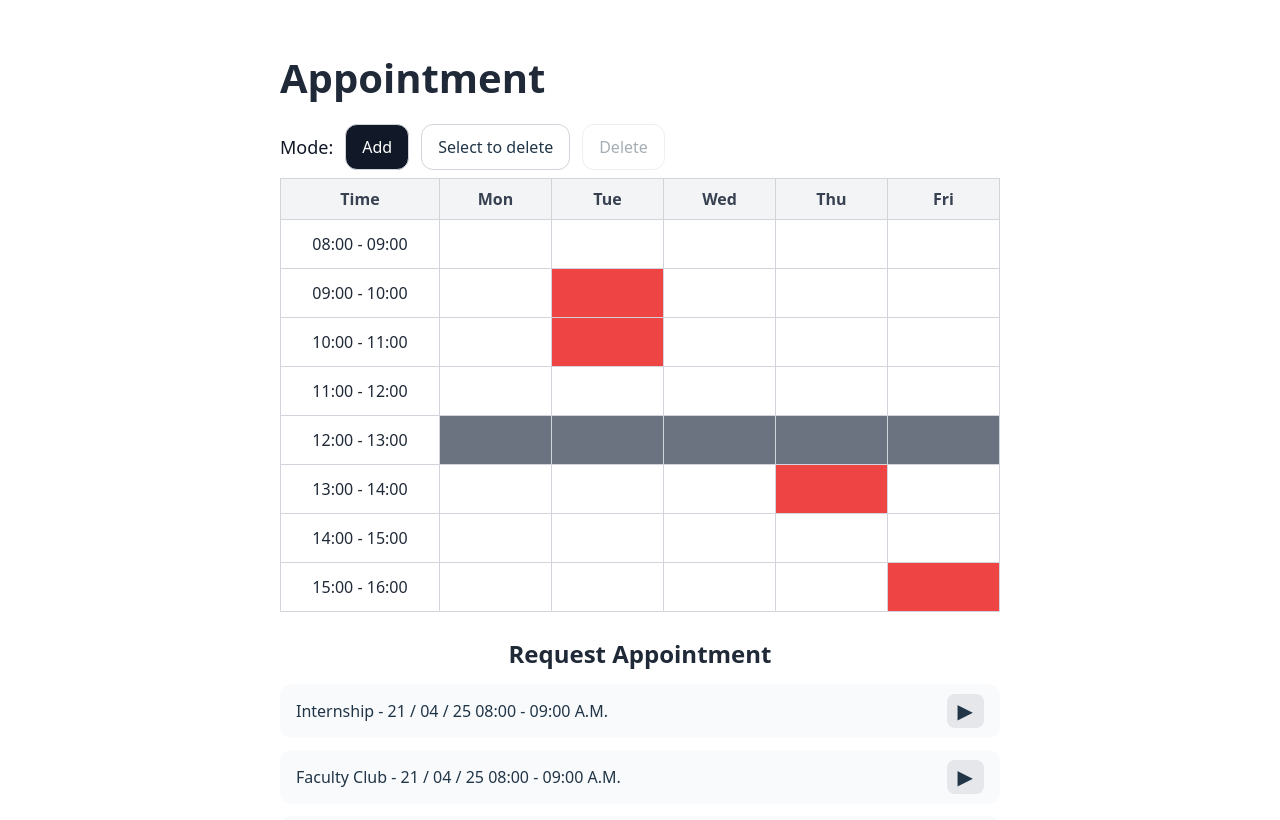
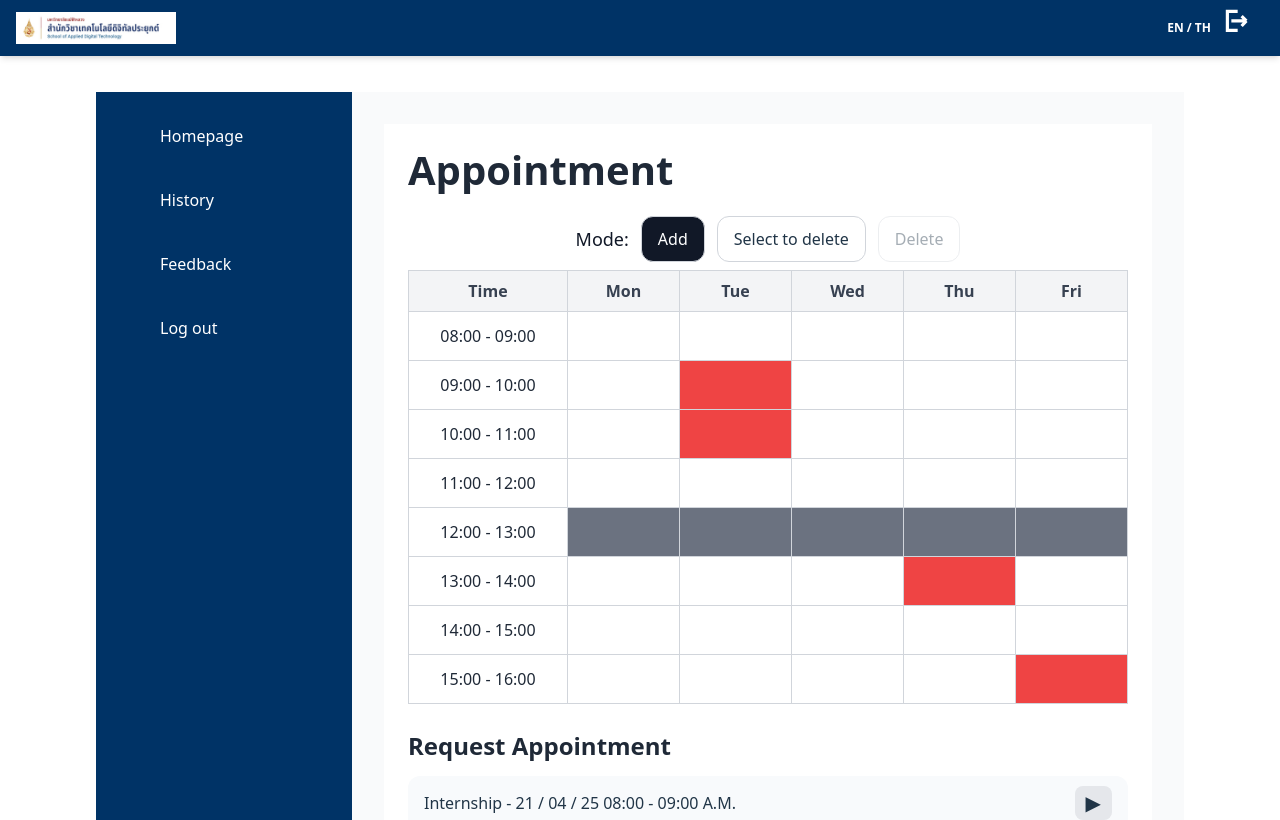
Before and after one commit to Cha-Rin/Senior-Project, a Vue app in the folder FE/: page /Appointment in a window 1280 px wide. Shown: the top 820 px of the page. Built offline with nearby package versions, Linux system fonts and the light colour scheme; sample sign-in values are in the browser's storage; what v-calendar would draw is missing.

Commit message:
Update Appointment.vue

```diff
--- a/FE/src/views/secretary/Appointment/Appointment.vue
+++ b/FE/src/views/secretary/Appointment/Appointment.vue
@@ -1,5 +1,9 @@
+<!-- 📁 src/views/secretary/Appointment.vue -->
 <template>
+  <SecreLayout>
+    <!-- ใช้ flex จัดเนื้อหาให้อยู่ตรงกลางแนวนอน -->
     <div class="page">
+      <div class="content-wrapper">
         <h1 class="title">Appointment</h1>
 
         <!-- Controls -->
@@ -8,21 +12,27 @@
 
           <button
             class="btn"
-        :class="{ active: mode==='add' }"
+            :class="{ active: mode === 'add' }"
             @click="setMode('add')"
-      >Add</button>
+          >
+            Add
+          </button>
 
           <button
             class="btn"
-        :class="{ active: mode==='select' }"
+            :class="{ active: mode === 'select' }"
             @click="setMode('select')"
-      >Select to delete</button>
+          >
+            Select to delete
+          </button>
 
           <button
             class="btn"
-        :disabled="selectedToDelete.size===0"
+            :disabled="selectedToDelete.size === 0"
             @click="deleteSelected"
-      >Delete</button>
+          >
+            Delete
+          </button>
         </div>
 
         <!-- Grid -->
@@ -43,11 +53,11 @@
                   v-for="(d, c) in days"
                   :key="d"
                   class="cell"
-              :style="cellStyle(r,c)"
-              @click="onCellClick(r,c)"
+                  :style="cellStyle(r, c)"
+                  @click="onCellClick(r, c)"
                   :aria-label="`${slot} ${d}`"
                 >
-              <div v-if="isSelectedToDelete(r,c)" class="dot"></div>
+                  <div v-if="isSelectedToDelete(r, c)" class="dot"></div>
                 </td>
               </tr>
             </tbody>
@@ -63,38 +73,50 @@
           </div>
         </div>
       </div>
+    </div>
+  </SecreLayout>
 </template>
 
 <script setup>
 import { ref } from 'vue'
+import { useRouter } from 'vue-router'
+import SecreLayout from '@/layouts/secretary/SecreLayout.vue'
+
+const router = useRouter()
 
 /* ตารางเวลา + วัน */
 const timeSlots = [
-  '08:00 - 09:00','09:00 - 10:00','10:00 - 11:00',
-  '11:00 - 12:00','12:00 - 13:00','13:00 - 14:00',
-  '14:00 - 15:00','15:00 - 16:00'
+  '08:00 - 09:00',
+  '09:00 - 10:00',
+  '10:00 - 11:00',
+  '11:00 - 12:00',
+  '12:00 - 13:00',
+  '13:00 - 14:00',
+  '14:00 - 15:00',
+  '15:00 - 16:00'
 ]
-const days = ['mon','tue','wed','thu','fri']
+const days = ['mon', 'tue', 'wed', 'thu', 'fri']
 const LUNCH_ROW = 4 // 12:00 - 13:00
 
 /* โหมด */
 const mode = ref('add') // 'add' | 'select'
-const setMode = (m) => { mode.value = m }
+const setMode = (m) => {
+  mode.value = m
+}
 
 /* การจอง: เก็บคีย์ "row,col" ใน Set */
-const key = (r,c) => `${r},${c}`
+const key = (r, c) => `${r},${c}`
 const reserved = ref(new Set())
-// seed ให้เห็นสีทันที (ตัวอย่าง)
-;[[1,1],[2,1],[5,3],[7,4]].forEach(([r,c]) => reserved.value.add(key(r,c)))
+;[[1, 1], [2, 1], [5, 3], [7, 4]].forEach(([r, c]) => reserved.value.add(key(r, c)))
 
 /* เลือกเพื่อลบ */
 const selectedToDelete = ref(new Set())
-const isSelectedToDelete = (r,c) => selectedToDelete.value.has(key(r,c))
+const isSelectedToDelete = (r, c) => selectedToDelete.value.has(key(r, c))
 
 /* คลิกช่อง */
-const onCellClick = (r,c) => {
-  if (r === LUNCH_ROW) return // แถวพักเที่ยงคลิกไม่ได้
-  const k = key(r,c)
+const onCellClick = (r, c) => {
+  if (r === LUNCH_ROW) return
+  const k = key(r, c)
 
   if (mode.value === 'add') {
     if (!reserved.value.has(k)) reserved.value.add(k)
@@ -110,19 +132,19 @@ const onCellClick = (r,c) => {
 
 /* ลบที่เลือก */
 const deleteSelected = () => {
-  selectedToDelete.value.forEach(k => reserved.value.delete(k))
+  selectedToDelete.value.forEach((k) => reserved.value.delete(k))
   selectedToDelete.value.clear()
 }
 
-/* สีของ cell (ใช้ CSS ปกติ ไม่พึ่ง Tailwind) */
-const cellStyle = (r,c) => {
+/* สีของ cell */
+const cellStyle = (r, c) => {
   if (r === LUNCH_ROW) {
-    return { backgroundColor: '#6b7280', cursor: 'not-allowed' } // เทา
+    return { backgroundColor: '#6b7280', cursor: 'not-allowed' }
   }
-  const k = key(r,c)
+  const k = key(r, c)
   if (reserved.value.has(k)) {
     return {
-      backgroundColor: isSelectedToDelete(r,c) ? '#fecaca' : '#ef4444', // ชมพูอ่อน/แดง
+      backgroundColor: isSelectedToDelete(r, c) ? '#fecaca' : '#ef4444',
       color: '#fff'
     }
   }
@@ -131,52 +153,168 @@ const cellStyle = (r,c) => {
 
 /* รายการคำขอ (เดโม) */
 const requests = ref([
-  { topic: 'Internship',   date: '21 / 04 / 25', time: '08:00 - 09:00 A.M.' },
+  { topic: 'Internship', date: '21 / 04 / 25', time: '08:00 - 09:00 A.M.' },
   { topic: 'Faculty Club', date: '21 / 04 / 25', time: '08:00 - 09:00 A.M.' },
-  { topic: 'Faculty Club', date: '21 / 04 / 25', time: '08:00 - 09:00 A.M.' },
+  { topic: 'Faculty Club', date: '21 / 04 / 25', time: '08:00 - 09:00 A.M.' }
 ])
 
+/* ฟังก์ชันเปิดคำขอ */
 const openRequest = (req) => {
-  alert(`Open request:\n${req.topic}\n${req.date} ${req.time}`)
+  router.push({
+    name: 'RequestAppointment',
+    query: {
+      topic: req.topic,
+      date: req.date,
+      time: req.time
+    }
+  })
 }
 </script>
 
 <style scoped>
 /* -------- layout -------- */
-.page { min-height: 100vh; background: #fff; padding: 24px; }
-.title { font-size: 40px; font-weight: 800; color: #1f2937; margin: 0 0 24px; text-align: left; }
-.sub-title { font-size: 24px; font-weight: 700; color: #1f2937; margin: 24px 0 12px; }
+.page {
+  min-height: 100vh;
+  background: #fff;
+  padding: 24px;
+  box-sizing: border-box;
+  display: flex;
+  justify-content: center; /* 👈 จัดเนื้อหาให้อยู่ตรงกลางแนวนอน */
+  align-items: flex-start; /* ไม่จัดแนวตั้ง เพราะอาจยาวเกินหน้าจอ */
+}
+
+.content-wrapper {
+  max-width: 1000px; /* จำกัดความกว้าง */
+  width: 100%;
+  text-align: center;
+}
+
+.title {
+  font-size: 40px;
+  font-weight: 800;
+  color: #1f2937;
+  margin: 0 0 24px;
+  text-align: left;
+}
+
+.sub-title {
+  font-size: 24px;
+  font-weight: 700;
+  color: #1f2937;
+  margin: 24px 0 12px;
+  text-align: left;
+}
 
 /* -------- controls -------- */
-.controls { display: flex; align-items: center; gap: 12px; margin-bottom: 8px; }
-.label { font-size: 18px; color: #111827; }
+.controls {
+  display: flex;
+  align-items: center;
+  gap: 12px;
+  margin-bottom: 8px;
+  justify-content: center; /* จัดปุ่มตรงกลาง */
+}
+
+.label {
+  font-size: 18px;
+  color: #111827;
+}
+
 .btn {
-  padding: 10px 16px; border-radius: 12px; border: 1px solid #d1d5db;
-  background:#fff; cursor: pointer;
+  padding: 10px 16px;
+  border-radius: 12px;
+  border: 1px solid #d1d5db;
+  background: #fff;
+  cursor: pointer;
 }
-.btn:hover { background:#f3f4f6; }
-.btn:disabled { opacity:.4; cursor:not-allowed; }
-.btn.active { background:#111827; color:#fff; }
+
+.btn:hover {
+  background: #f3f4f6;
+}
+
+.btn:disabled {
+  opacity: 0.4;
+  cursor: not-allowed;
+}
+
+.btn.active {
+  background: #111827;
+  color: #fff;
+}
 
 /* -------- table -------- */
-.table-wrap { overflow-x: auto; }
-.table { min-width: 720px; border-collapse: collapse; width: max-content; }
-.table th, .table td { border: 1px solid #d1d5db; }
-.time-head, .day-head { padding: 8px 16px; background:#f3f4f6; color:#374151; text-transform: capitalize; }
-.time-cell { white-space: nowrap; padding: 12px 16px; color:#1f2937; }
-.cell {
-  width: 7rem; height: 3rem; text-align: center; user-select: none; cursor: pointer;
+.table-wrap {
+  overflow-x: auto;
+  margin-bottom: 24px;
 }
 
-/* จุดบอกว่าเลือกไว้เพื่อลบ */
-.dot { width: 8px; height: 8px; border-radius: 9999px; margin: 10px auto; background:#e11d48; }
+.table {
+  min-width: 720px;
+  border-collapse: collapse;
+  width: max-content;
+  margin: 0 auto; /* จัดตารางให้อยู่ตรงกลาง */
+}
+
+.table th,
+.table td {
+  border: 1px solid #d1d5db;
+}
+
+.time-head,
+.day-head {
+  padding: 8px 16px;
+  background: #f3f4f6;
+  color: #374151;
+  text-transform: capitalize;
+}
+
+.time-cell {
+  white-space: nowrap;
+  padding: 12px 16px;
+  color: #1f2937;
+}
+
+.cell {
+  width: 7rem;
+  height: 3rem;
+  text-align: center;
+  user-select: none;
+  cursor: pointer;
+}
+
+.dot {
+  width: 8px;
+  height: 8px;
+  border-radius: 9999px;
+  margin: 10px auto;
+  background: #e11d48;
+}
 
 /* -------- requests -------- */
-.request-list { max-width: 720px; display: grid; gap: 12px; }
+.request-list {
+  max-width: 720px;
+  display: grid;
+  gap: 12px;
+  margin: 0 auto; /* จัดรายการคำขอให้อยู่ตรงกลาง */
+}
+
 .request-row {
-  display: flex; align-items: center; justify-content: space-between;
-  background: #f8fafc; border-radius: 12px; padding: 10px 16px;
+  display: flex;
+  align-items: center;
+  justify-content: space-between;
+  background: #f8fafc;
+  border-radius: 12px;
+  padding: 10px 16px;
 }
-.req-btn { font-size: 20px; line-height: 1; padding: 6px 10px; border-radius: 8px; background:#e5e7eb; }
-.req-btn:hover { background:#d1d5db; }
+
+.req-btn {
+  font-size: 20px;
+  line-height: 1;
+  padding: 6px 10px;
+  border-radius: 8px;
+  background: #e5e7eb;
+}
+
+.req-btn:hover {
+  background: #d1d5db;
+}
 </style>
```
Lines whose indentation alone changed are shown as unchanged.
